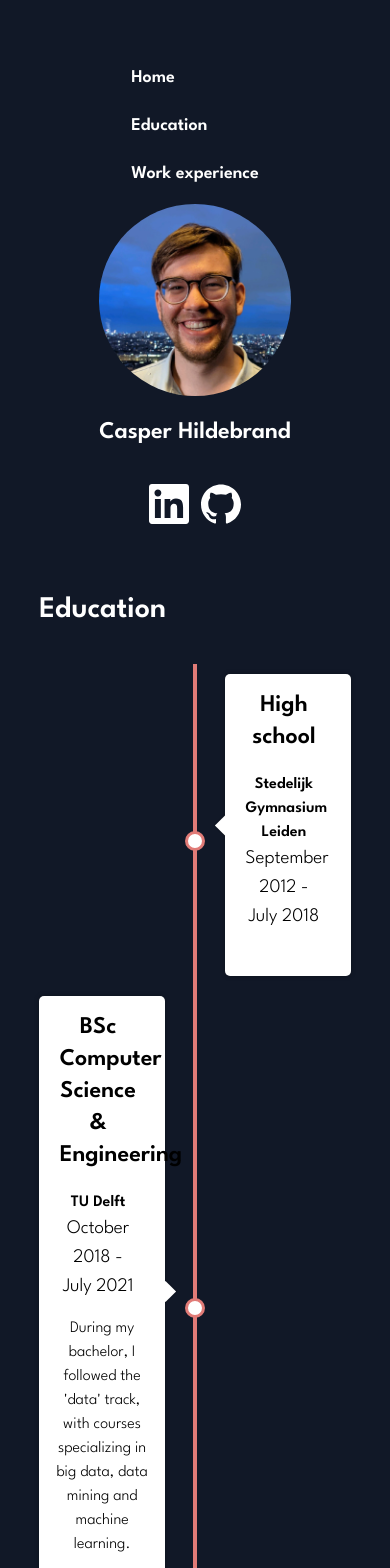
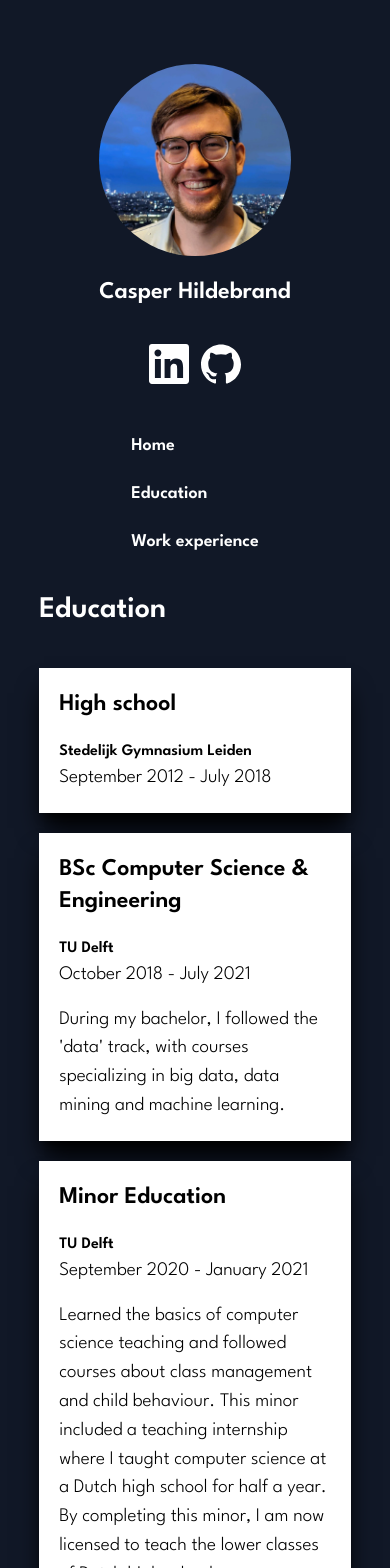
Before and after one commit to CasHil/cashil.github.io, a React (Create React App) app: page /education in a window 390 px wide. Shown: the top 1568 px of the page. Built offline with nearby package versions, Linux system fonts and the light colour scheme.

Commit message:
Update timeline

```diff
--- a/src/App.js
+++ b/src/App.js
@@ -9,13 +9,13 @@ function App() {
     <div className="bg-gray-900 min-h-screen">
       <BrowserRouter>
         <div className="flex flex-row flex-wrap py-12">
-          <aside className="w-full sm:w-1/4 md:w-1/4 px-2">
+          <aside className="w-full lg:w-1/4 sm:w-full px-2">
             <div className="sticky top-0 p-4 w-full">
+              <IntroLinks />
               <Header />
-              <IntroLinks />
             </div>
           </aside>
-          <div className="w-full sm:w-3/4 md:w-3/4 pt-1 px-2">
+          <div className="w-full lg:w-3/4 sm:w-4/4 pt-1 px-2">
             <Body />
           </div>
         </div>
--- a/src/components/Body/Body.jsx
+++ b/src/components/Body/Body.jsx
@@ -35,7 +35,7 @@ export default function Body() {
     );
   }
   return (
-    <main className="m-auto pb-5 w-5/6 lg:w-2/3 content flex justify-center flex-col md:block">
+    <main className="m-auto pb-5 w-5/6 lg:w-3/4 flex justify-center flex-col md:block">
       <AnimatePresence exitBeforeEnter>
         <Routes location={location} key={location.pathname}>
           <Route exact path="/" element={wrapMotionDiv(<Intro />)}></Route>
--- a/src/components/Education/Education.jsx
+++ b/src/components/Education/Education.jsx
@@ -5,9 +5,9 @@ import TimelineEducation from "../Timeline/TimelineEducation";
 
 export default function Education() {
   return (
-    <>
+    <div className="content">
       <Heading title="Education"></Heading>
       <Timeline data={TimelineEducation}></Timeline>
-    </>
+    </div>
   );
 }
--- a/src/components/Heading/Heading.jsx
+++ b/src/components/Heading/Heading.jsx
@@ -25,7 +25,7 @@ export default function Heading(props) {
       return (
         <>
           <h2
-            className={`text-2xl md:text-4xl mb-5 ${
+            className={`text-2xl md:text-4xl sm:text-2xl mb-5 ${
               props.alignment === "center" ? "text-center" : ""
             } ${tailwindColor(props.color)}`}
           >
--- a/src/components/Intro/Intro.jsx
+++ b/src/components/Intro/Intro.jsx
@@ -4,7 +4,7 @@ import "./Intro.css";
 
 export default function Intro() {
   return (
-    <>
+    <div className="content">
       <Heading title="Hi 👋! I'm Casper Hildebrand" animated></Heading>
       <p>
         I am currently a MSc. Computer Science student at the Delft University
@@ -16,6 +16,6 @@ export default function Intro() {
         </a>{" "}
         if you would like to chat!
       </p>
-    </>
+    </div>
   );
 }
--- a/src/components/Timeline/Timeline.css
+++ /dev/null
@@ -1,15 +0,0 @@
-.timeline-container {
-  display: flex;
-  flex-direction: column;
-  position: relative;
-  margin-top: 1rem;
-}
-
-.timeline-container::after {
-  background-color: #e17b77;
-  content: "";
-  position: absolute;
-  left: calc(50% - 2px);
-  width: 4px;
-  height: 100%;
-}
--- a/src/components/Timeline/Timeline.jsx
+++ b/src/components/Timeline/Timeline.jsx
@@ -1,11 +1,11 @@
 import React from "react";
-import "./Timeline.css";
 import TimelineItem from "./TimelineItem";
 
 export default function Timeline(props) {
   return (
+    props.data &&
     props.data.length > 0 && (
-      <div className="timeline-container">
+      <div>
         {props.data.map((data, idx) => (
           <TimelineItem data={data} key={idx} />
         ))}
--- a/src/components/Timeline/TimelineItem.css
+++ /dev/null
@@ -1,144 +0,0 @@
-.timeline-item {
-  display: flex;
-  justify-content: flex-end;
-  padding-right: 30px;
-  position: relative;
-  margin: 10px 0;
-  width: 50%;
-}
-
-.timeline-item:nth-child(odd) {
-  align-self: flex-end;
-  justify-content: flex-start;
-  padding-left: 30px;
-  padding-right: 0;
-}
-
-.timeline-item-content {
-  box-shadow: 0 0 5px rgba(0, 0, 0, 0.3);
-  border-radius: 5px;
-  background-color: #fff;
-  display: flex;
-  flex-direction: column;
-  align-items: flex-end;
-  padding: 15px;
-  position: relative;
-  width: 100%;
-}
-
-.timeline-item-content::after {
-  content: " ";
-  background-color: #fff;
-  box-shadow: 1px -1px 1px rgba(0, 0, 0, 0.2);
-  position: absolute;
-  right: -7.5px;
-  top: calc(50% - 7.5px);
-  transform: rotate(45deg);
-  width: 15px;
-  height: 15px;
-}
-
-.timeline-item:nth-child(odd) .timeline-item-content {
-  text-align: left;
-  align-items: flex-start;
-}
-
-.timeline-item:nth-child(odd) .timeline-item-content::after {
-  right: auto;
-  left: -7.5px;
-  box-shadow: -1px 1px 1px rgba(0, 0, 0, 0.2);
-}
-
-.timeline-item-content time {
-  color: #777;
-  font-size: 12px;
-  font-weight: bold;
-}
-
-.timeline-item-content p {
-  font-size: 16px;
-  line-height: 24px;
-  margin: 15px 0;
-  color: black;
-}
-
-.timeline-item-content a {
-  font-size: 14px;
-  font-weight: bold;
-}
-
-.timeline-item-content a::after {
-  content: " ►";
-  font-size: 12px;
-}
-
-.timeline-item-content .circle {
-  background-color: #fff;
-  border: 3px solid #e17b77;
-  border-radius: 50%;
-  position: absolute;
-  top: calc(50% - 10px);
-  right: -40px;
-  width: 20px;
-  height: 20px;
-  z-index: 5;
-}
-
-.timeline-item:nth-child(odd) .timeline-item-content .circle {
-  right: auto;
-  left: -40px;
-}
-
-@media only screen and (max-width: 1023px) {
-  .timeline-item-content {
-    max-width: 100%;
-  }
-}
-
-@media only screen and (max-width: 767px) {
-  .timeline-item-content,
-  .timeline-item:nth-child(odd) .timeline-item-content {
-    padding: 15px 10px;
-    text-align: center;
-    align-items: center;
-  }
-
-  .timeline-item-content time {
-    margin-top: 20px;
-  }
-
-  .timeline-item-content a {
-    text-decoration: underline;
-  }
-
-  .timeline-item-content a::after {
-    display: none;
-  }
-}
-
-@media only screen and (max-width: 1023px) {
-  .timeline-item-content {
-    max-width: 100%;
-  }
-}
-
-@media only screen and (max-width: 767px) {
-  .timeline-item-content,
-  .timeline-item:nth-child(odd) .timeline-item-content {
-    padding: 15px 10px;
-    text-align: center;
-    align-items: center;
-  }
-
-  .timeline-item-content time {
-    margin-top: 20px;
-  }
-
-  .timeline-item-content a {
-    text-decoration: underline;
-  }
-
-  .timeline-item-content a::after {
-    display: none;
-  }
-}
--- a/src/components/Timeline/TimelineItem.jsx
+++ b/src/components/Timeline/TimelineItem.jsx
@@ -1,29 +1,29 @@
 import Heading from "../Heading/Heading";
-import "./TimelineItem.css";
 
 export default function TimelineItem({ data }) {
   console.log(data);
   return (
-    <div className="timeline-item">
-      <div className="timeline-item-content">
-        <div className="flex flex-row justify-around w-full">
-          <div className="w-4/5 pr-2">
+    <>
+      <div className="bg-white p-5 my-5 shadow-xl shadow-black">
+        <div className="flex flex-col sm:flex-row">
+          <div className="w-full sm:w-4/5 pr-2">
             <Heading size="h2" title={data.title} color="black"></Heading>
             <Heading size="h3" title={data.subtitle} color="black"></Heading>
             <span className="text-black">
               {data.startDate} - {data.endDate}
             </span>
           </div>
-          <img
-            src={`${process.env.PUBLIC_URL}/images/${data.image.uri}`}
-            alt={data.image.alt}
-            className="w-20 h-20 hidden xl:block"
-          />
+
+          <div className="w-1/2">
+            <img
+              src={`${process.env.PUBLIC_URL}/images/${data.image.uri}`}
+              alt={data.image.alt}
+              className="w-20 h-20 hidden lg:block float-right"
+            />
+          </div>
         </div>
-
-        <p className="text-black w-full">{data.text}</p>
-        <span className="circle" />
+        {data.text && <p className="text-black">{data.text}</p>}
       </div>
-    </div>
+    </>
   );
 }
--- a/src/components/WorkExperience/WorkExperience.jsx
+++ b/src/components/WorkExperience/WorkExperience.jsx
@@ -1,18 +1,17 @@
 import React from "react";
 import Heading from "../Heading/Heading";
 import Timeline from "../Timeline/Timeline";
-import TimelineJobs from "../Timeline/TimelineJobs";
+import timelineJobs from "../Timeline/TimelineJobs";
 
 export default function WorkExperience() {
   return (
-    <>
-      <Heading title="Work experience"></Heading>
+    <div className="content">
+      <Heading title="Work Experience"></Heading>
       <p>
         I have been working in the industry next to my studies since september
-        2019, where I learned about my love for frontend technologies. Below,
-        you can find a timeline of all the jobs that I have worked at thus far.
+        2019, where I learned about my love for frontend technologies.
       </p>
-      <Timeline data={TimelineJobs}></Timeline>
-    </>
+      <Timeline data={timelineJobs}></Timeline>
+    </div>
   );
 }
--- a/src/index.css
+++ b/src/index.css
@@ -42,7 +42,7 @@ a {
   margin-top: 1rem;
 }
 
-.content p {
+.content > p {
   color: white;
   margin-bottom: 1rem;
 }
```
